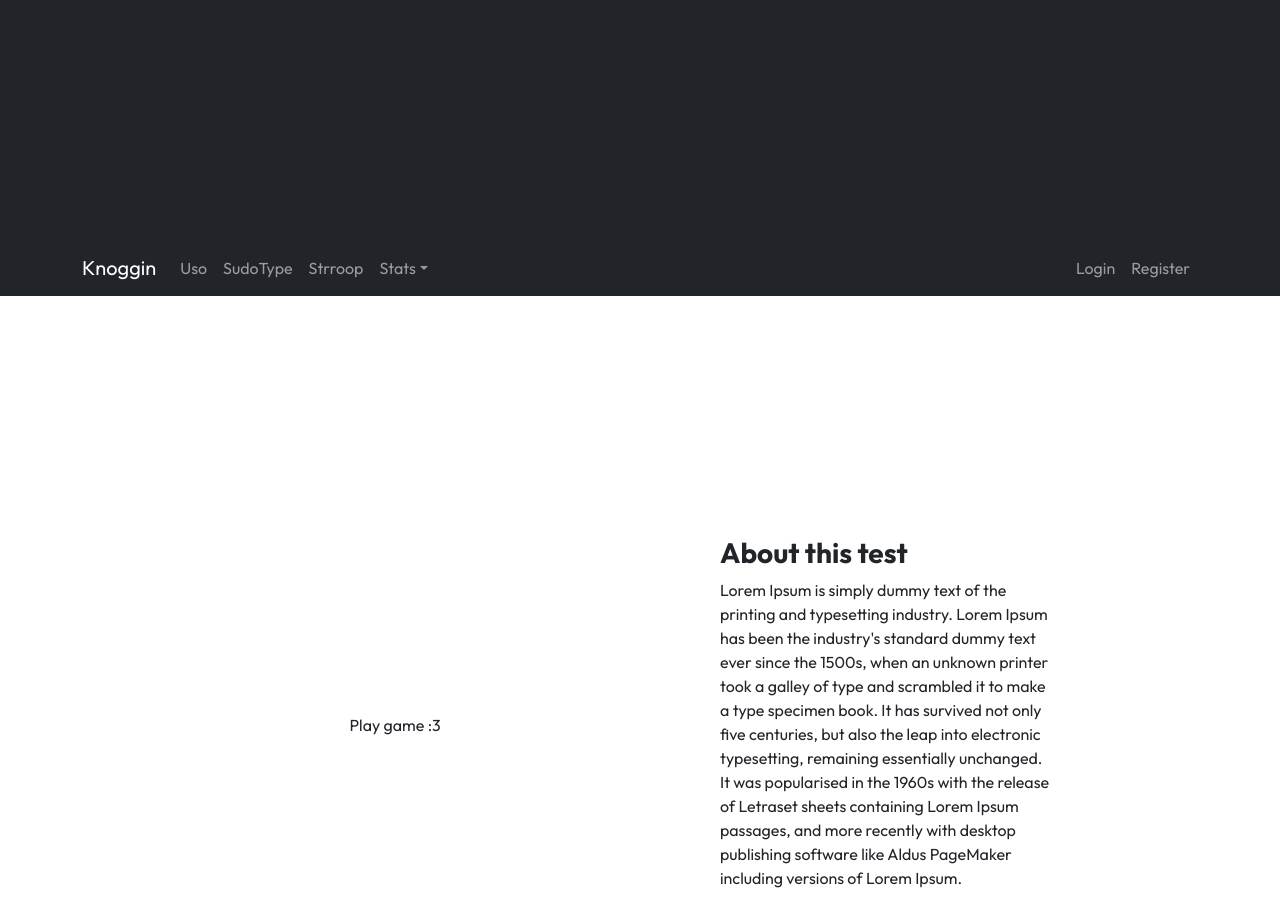
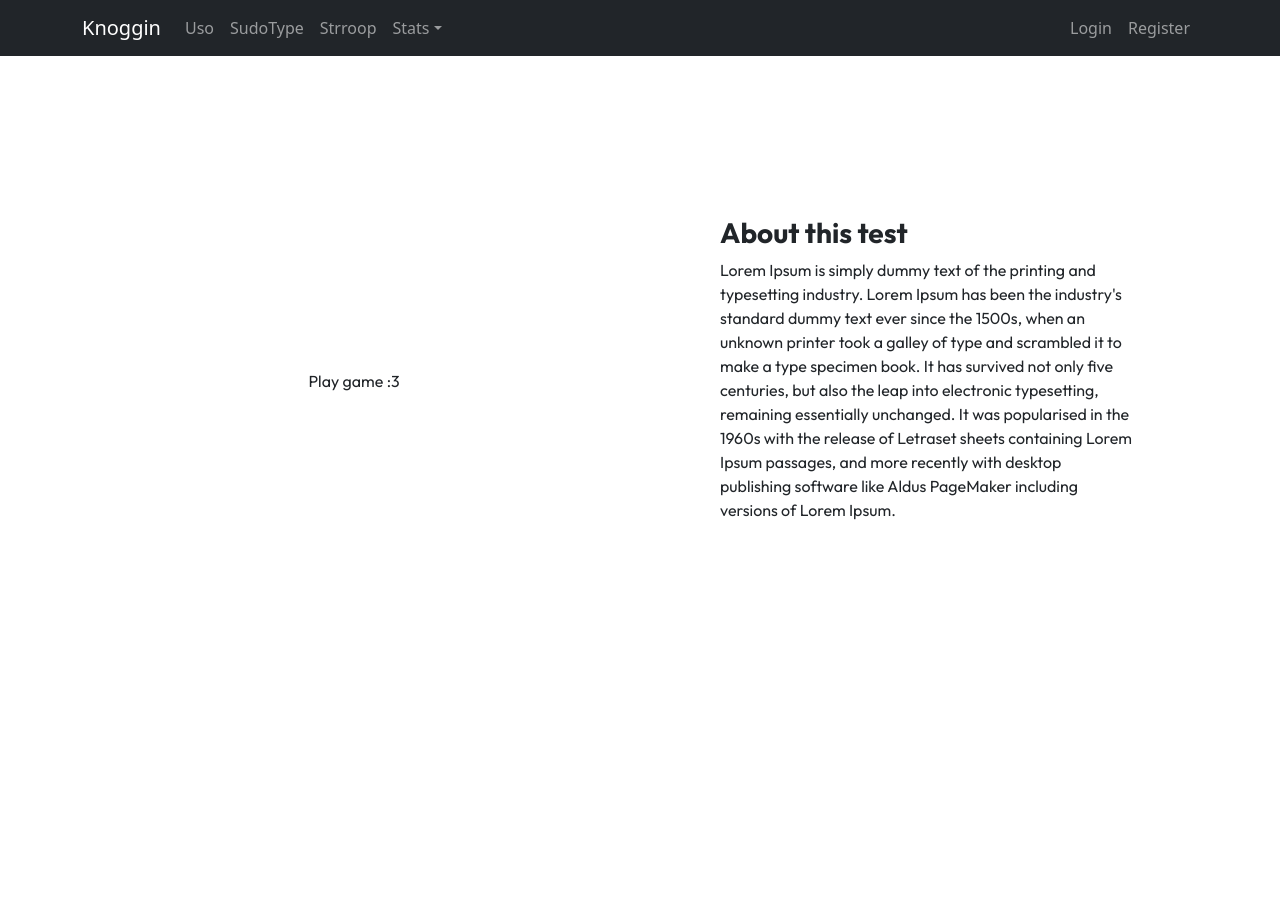
Before and after one commit to TheIvanHu/Knoggin, a React app: page / in a window 1280 px wide. After the commit the page ends 800 px from the top, so only its background shows below. Built offline with nearby package versions, Linux system fonts and the light colour scheme; the HTML template or start-up script is replaced by a standard one.

Commit message:
fix: navbar height issue

```diff
--- a/src/assets/scss/Home.scss
+++ b/src/assets/scss/Home.scss
@@ -33,7 +33,7 @@
   text-align: center;
   left: "50%";
   top: "50%";
-    transform: "translate(-50%, -50%)"
+  transform: "translate(-50%, -50%)";
 }
 
 .randomGame {
--- a/src/assets/scss/Menu.css
+++ b/src/assets/scss/Menu.css
@@ -1,8 +1,8 @@
 @import url("https://fonts.googleapis.com/css2?family=Outfit:wght@100;200;300;400;700;900&display=swap");
 
-.container {
+.container-menu {
   font-family: "Outfit", sans-serif;
-  padding-top: 30vh;
+  padding-top: 20vh;
 }
 
 #right {
--- a/src/components/App.tsx
+++ b/src/components/App.tsx
@@ -12,7 +12,6 @@ import SudoType from "../pages/SudoType";
 import SudoTypeData from "./SudotypeData";
 import UsoData from "./UsoData";
 import Menu from "./Menu";
-import Uso from "../pages/uso/uso";
 const App = () => {
   const initialSearchParam = new URLSearchParams(window.location.search);
   const initialPath = initialSearchParam.get("path") || "/";
--- a/src/components/Menu.tsx
+++ b/src/components/Menu.tsx
@@ -5,10 +5,8 @@ import * as React from "react";
 import "bootstrap/dist/css/bootstrap.css";
 import "bootstrap/dist/js/bootstrap.js";
 import "../assets/scss/Menu.css";
-import styled from "styled-components";
 import AppNavBar from "./NavBar";
 
-import { Component } from "react";
 import { useNavigate } from "react-router-dom";
 
 const Menu: React.FC<any> = (props) => {
@@ -27,8 +25,8 @@ const Menu: React.FC<any> = (props) => {
 
   return (
     <>
-    <AppNavBar />
-      <div className="container">
+      <AppNavBar />
+      <div className="container-menu">
         <div className="row align-items-center">
           <div className="col" id="left">
             <h1>{props.title}</h1>
```
Also changed, not shown: 1 other file (tests, documents, lock files or other folders). Lines whose indentation alone changed are shown as unchanged.
